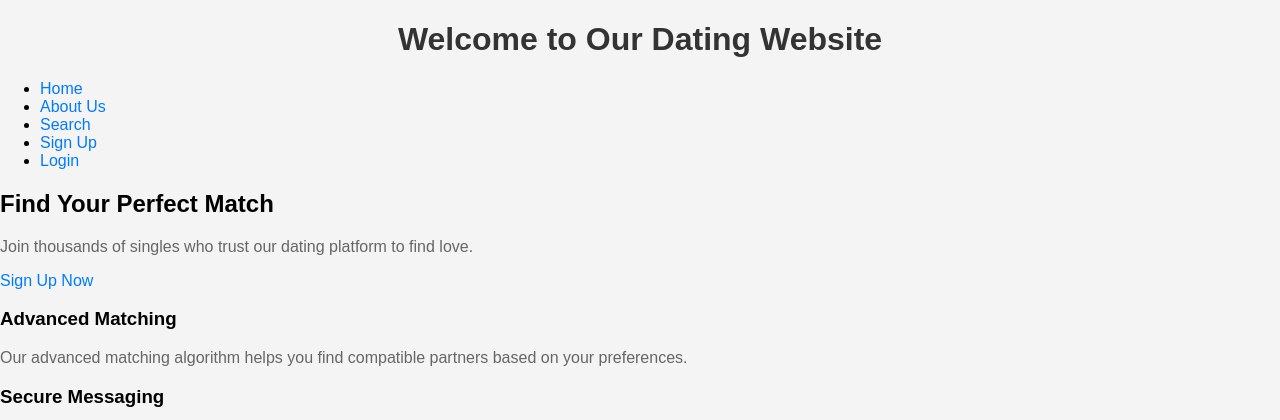
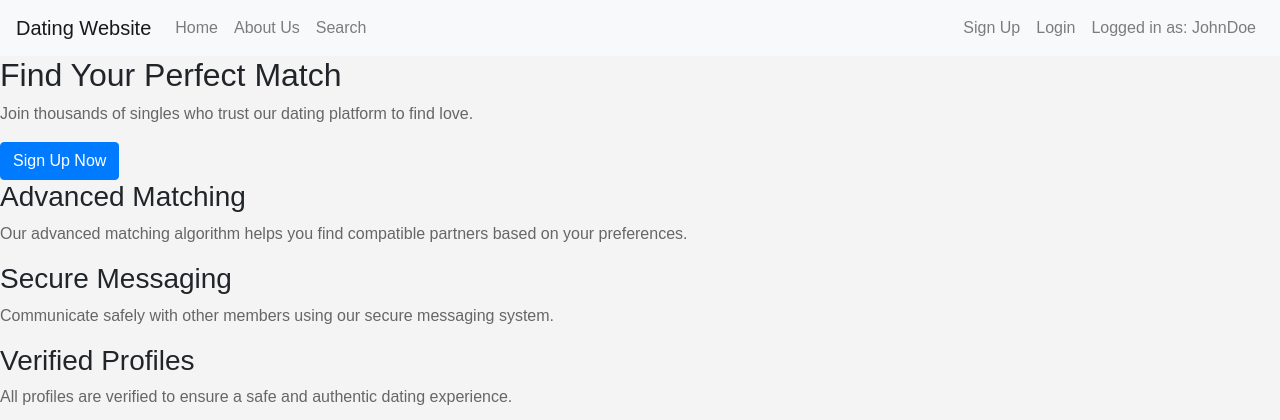
Before and after one commit to aejensen1/Fair-Dating-App, a Flask app: page /home in a window 1280 px wide. Shown: the top 420 px of the page. Run offline with Flask 3, Linux system fonts and the light colour scheme; the visitor is signed in with stand-in values (Sample User, id 1); some libraries are stand-ins or nearby versions.

Commit message:
added login restrictions to /home route

```diff
--- a/app.py
+++ b/app.py
@@ -4,7 +4,7 @@ from pymongo import MongoClient
 from werkzeug.security import generate_password_hash, check_password_hash
 import jwt
 import datetime
-from flask_login import LoginManager, login_user, current_user, UserMixin
+from flask_login import LoginManager, login_user, current_user, UserMixin, login_required
 from dotenv import load_dotenv
 import os
 from bson import ObjectId
@@ -74,6 +74,7 @@ def settings():
     return render_template('settings.html')
 
 @app.route('/home')
+@login_required
 def home():
     # Render the home page template or perform necessary actions
     return render_template('home.html')
@@ -101,9 +102,12 @@ def register():
         # Hash the password before storing it
         password_hash = generate_password_hash(password)
 
-        # Create the user and add to the database
-        users.insert_one({'username': username, 'password': password_hash})
-        user = User(id=str(users['_id']), username=username, password_hash=password_hash)
+        # Insert the user document and get the inserted ID
+        result = users.insert_one({'username': username, 'password': password_hash})
+        user_id = str(result.inserted_id)
+
+        # Create the user object with the correct ID
+        user = User(id=user_id, username=username, password_hash=password_hash)
 
         # Automatically log in the user after registration
         login_user(user)
--- a/templates/home.html
+++ b/templates/home.html
@@ -4,21 +4,42 @@
     <meta charset="UTF-8">
     <meta name="viewport" content="width=device-width, initial-scale=1.0">
     <title>Dating Website</title>
+    <link rel="stylesheet" href="https://stackpath.bootstrapcdn.com/bootstrap/4.5.2/css/bootstrap.min.css">
     <link rel="stylesheet" href="styles.css">
 </head>
 <body>
-    <header>
-        <h1>Welcome to Our Dating Website</h1>
-        <nav>
-            <ul>
-                <li><a href="#">Home</a></li>
-                <li><a href="#">About Us</a></li>
-                <li><a href="#">Search</a></li>
-                <li><a href="#">Sign Up</a></li>
-                <li><a href="#">Login</a></li>
+    <nav class="navbar navbar-expand-lg navbar-light bg-light">
+        <a class="navbar-brand" href="#">Dating Website</a>
+        <button class="navbar-toggler" type="button" data-toggle="collapse" data-target="#navbarSupportedContent" aria-controls="navbarSupportedContent" aria-expanded="false" aria-label="Toggle navigation">
+            <span class="navbar-toggler-icon"></span>
+        </button>
+
+        <div class="collapse navbar-collapse" id="navbarSupportedContent">
+            <ul class="navbar-nav mr-auto">
+                <li class="nav-item">
+                    <a class="nav-link" href="#">Home</a>
+                </li>
+                <li class="nav-item">
+                    <a class="nav-link" href="#">About Us</a>
+                </li>
+                <li class="nav-item">
+                    <a class="nav-link" href="#">Search</a>
+                </li>
             </ul>
-        </nav>
-    </header>
+            <ul class="navbar-nav ml-auto">
+                <li class="nav-item">
+                    <a class="nav-link" href="#">Sign Up</a>
+                </li>
+                <li class="nav-item">
+                    <a class="nav-link" href="#">Login</a>
+                </li>
+                <li class="nav-item">
+                    <!-- Display logged-in username here -->
+                    <span class="nav-link">Logged in as: JohnDoe</span>
+                </li>
+            </ul>
+        </div>
+    </nav>
 
     <section class="hero">
         <div class="hero-content">
@@ -46,5 +67,9 @@
     <footer>
         <p>&copy; 2024 Dating Website. All rights reserved.</p>
     </footer>
+
+    <script src="https://code.jquery.com/jquery-3.6.0.min.js"></script>
+    <script src="https://cdnjs.cloudflare.com/ajax/libs/popper.js/1.14.7/umd/popper.min.js"></script>
+    <script src="https://stackpath.bootstrapcdn.com/bootstrap/4.5.2/js/bootstrap.min.js"></script>
 </body>
 </html>
```
Also changed, not shown: static/js/register.js (deleted, +0 -50 lines).
